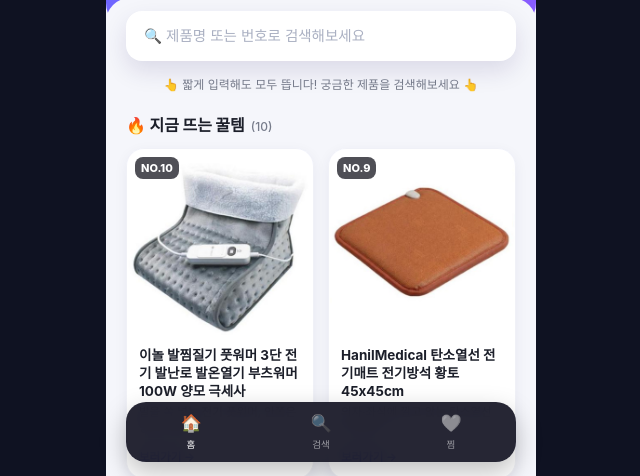
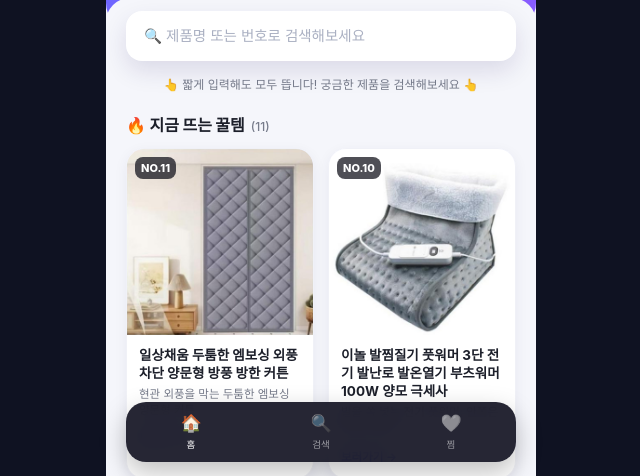
Before and after one commit to sehwan50593/igw-bio, a plain HTML site: page index.html in a window 1280 px wide. Shown: the part 324-800 px from the top of the page, without its empty margins (319-959 px from the left). Drawn offline with Linux system fonts and the light colour scheme.

Commit message:
상품 11번 링크 추가
Co-Authored-By: Claude Sonnet 5.5 <noreply@anthropic.com>

```diff
--- a/index.html
+++ b/index.html
@@ -272,6 +272,14 @@
   // img: 실제 상품 사진 경로 (없으면 emoji로 대체 표시)
   const products = [
     {
+      id: 11,
+      name: "일상채움 두툼한 엠보싱 외풍차단 양문형 방풍 방한 커튼",
+      desc: "현관 외풍을 막는 두툼한 엠보싱 양문형 커튼",
+      emoji: "🚪",
+      img: "assets/product-11.jpg",
+      link: "https://link.coupang.com/a/ioyuDPazBI"
+    },
+    {
       id: 10,
       name: "이놀 발찜질기 풋워머 3단 전기 발난로 발온열기 부츠워머 100W 양모 극세사",
       desc: "발을 쏙 넣는 전기 풋워머, 안쪽은 양모 극세사",
```
